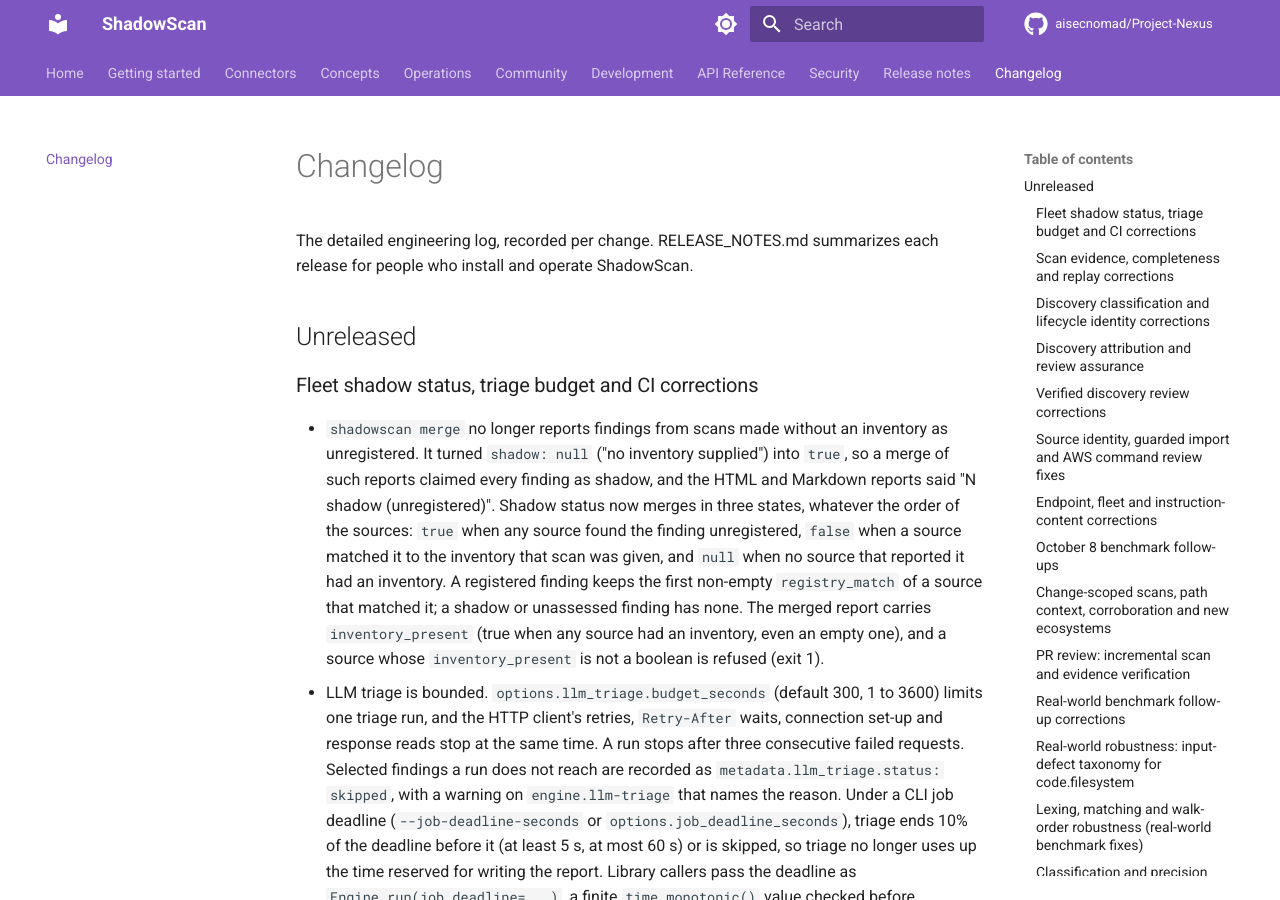
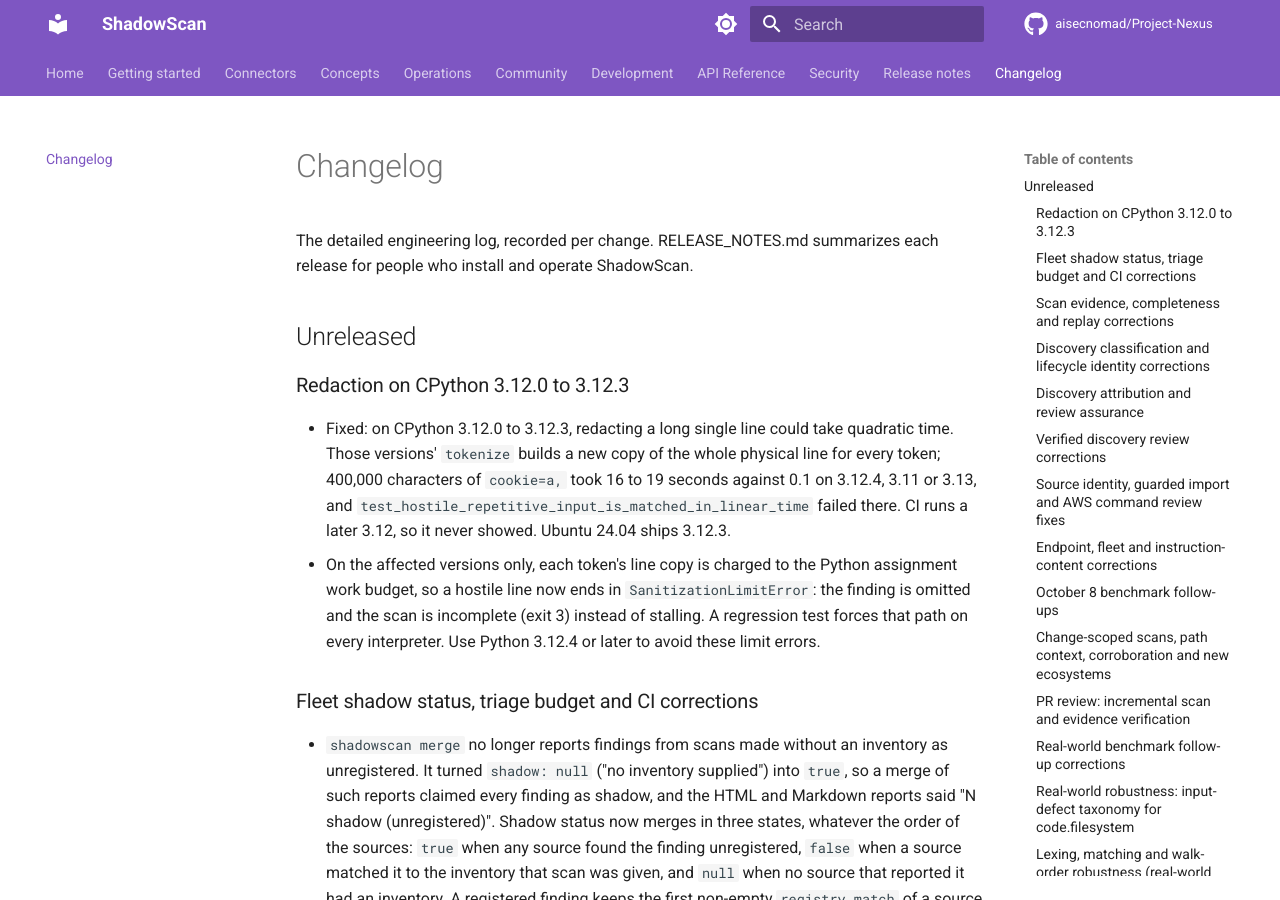
Before and after one commit to aisecnomad/Project-Nexus, an MkDocs documentation site: the page built from docs/changelog.md, in a window 1280 px wide and 900 px high. Built offline with MkDocs 1.6.1 and Material for MkDocs 9.7.7, drawn with Linux system fonts in a browser that asks for light colours; comment, search, counter and statistics services are not loaded.

Commit message:
Bound redaction on CPython 3.12.0 to 3.12.3 long lines
On CPython 3.12.0 to 3.12.3, tokenize builds a new copy of the whole
physical line for every token, so redacting a long single line was
quadratic: 400,000 characters of 'cookie=a, ' took 16 to 19 seconds,
against 0.1 on 3.12.4, 3.11 or 3.13, and
test_hostile_repetitive_input_is_matched_in_linear_time failed there.
CI runs a later 3.12, so it never showed. Ubuntu 24.04 ships 3.12.3.

On the affected versions only, the Python assignment scanner charges
each token's line copy to its existing work budget. A hostile line now
ends in SanitizationLimitError, which omits the finding and marks the
scan incomplete (exit 3), instead of stalling. A regression test forces
that path on every interpreter and checks that ordinary text still
redacts; another pins the version gate. The full suite passes on 3.12.3.
CHANGELOG.md, RELEASE_NOTES.md and docs/production.md recommend 3.12.4
or later.

Signed-off-by: Claude <noreply@anthropic.com>
Co-Authored-By: Claude Opus 5.5 <noreply@anthropic.com>
Claude-Session: https://claude.ai/code/session_01EX7Kpd3NsHXvd2cs4Q59VJ

```diff
--- a/CHANGELOG.md
+++ b/CHANGELOG.md
@@ -4,6 +4,20 @@ The detailed engineering log, recorded per change. RELEASE_NOTES.md
 summarizes each release for people who install and operate ShadowScan.
 
 ## Unreleased
+
+### Redaction on CPython 3.12.0 to 3.12.3
+
+- Fixed: on CPython 3.12.0 to 3.12.3, redacting a long single line could
+  take quadratic time. Those versions' `tokenize` builds a new copy of the
+  whole physical line for every token; 400,000 characters of `cookie=a, `
+  took 16 to 19 seconds against 0.1 on 3.12.4, 3.11 or 3.13, and
+  `test_hostile_repetitive_input_is_matched_in_linear_time` failed there. CI
+  runs a later 3.12, so it never showed. Ubuntu 24.04 ships 3.12.3.
+- On the affected versions only, each token's line copy is charged to the
+  Python assignment work budget, so a hostile line now ends in
+  `SanitizationLimitError`: the finding is omitted and the scan is incomplete
+  (exit 3) instead of stalling. A regression test forces that path on every
+  interpreter. Use Python 3.12.4 or later to avoid these limit errors.
 
 ### Fleet shadow status, triage budget and CI corrections
 
--- a/docs/production.md
+++ b/docs/production.md
@@ -192,7 +192,11 @@ three interpreters. Linux x86_64 is the only validated deployment target for
 this full runtime/cloud lock. The macOS 3.11 and 3.13 CI jobs install
 `requirements-ci.lock` and this runtime lock from the same published wheel
 hashes and run the full test suite, which validates development use there;
-the coverage floors are enforced on Linux Python 3.11. A macOS deployment still
+the coverage floors are enforced on Linux Python 3.11. Use CPython 3.12.4 or
+later rather than 3.12.0 to 3.12.3: their `tokenize` is quadratic on a long
+line, so redaction there charges each token's line copy to its work budget and
+a file with a very long line can leave a scan incomplete (exit 3). Ubuntu 24.04
+ships 3.12.3. A macOS deployment still
 needs its own wheel,
 container and acceptance evidence. Windows is not
 supported at all, because the confined file reader
```
Also changed, not shown: RELEASE_NOTES.md (+6 -0 lines), 2 other files.
